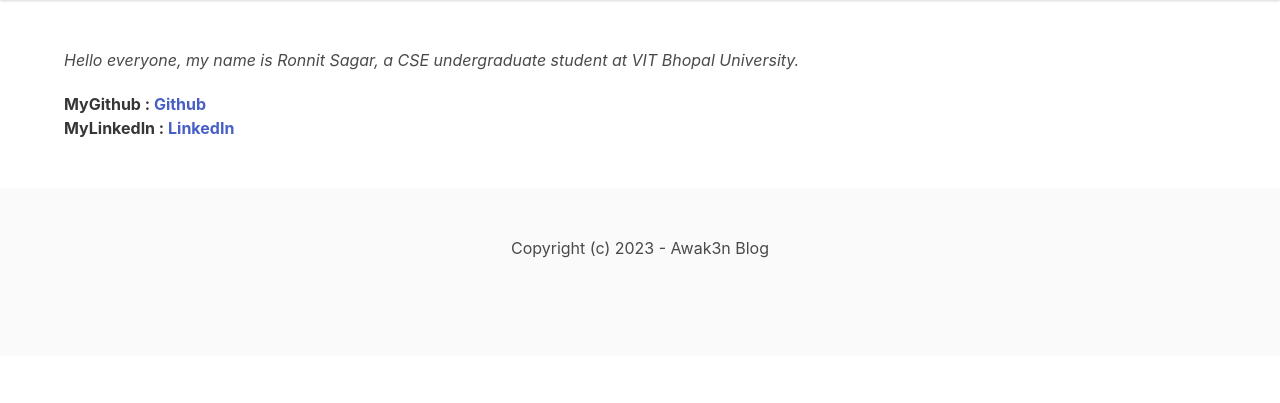
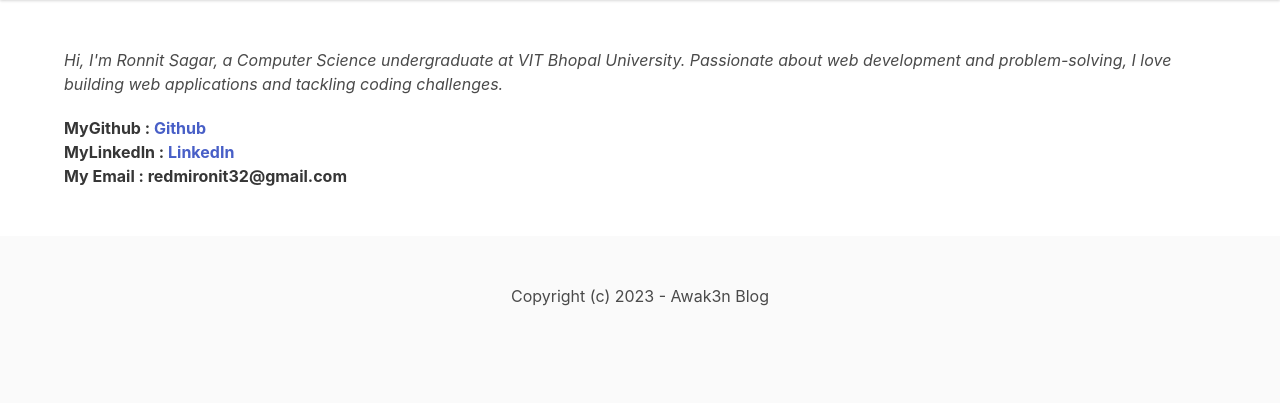
Before and after one commit to Ronnit44/Awak3nBlog, a Django app: page /about/ in a window 1280 px wide. Shown: the part 96-499 px from the top of the page. Run offline with Django 4.2, Linux system fonts and the light colour scheme; parts of the project's set-up code (start-up, migrations or seed data) failed here and were passed over.

Commit message:
Update about.html

```diff
--- a/core/templates/core/about.html
+++ b/core/templates/core/about.html
@@ -1,7 +1,7 @@
 {% extends 'core/Base.html' %}
 {% block title %}About | {% endblock %}
 {% block content %}
-     <em>Hello everyone, my name is Ronnit Sagar, a CSE undergraduate student at VIT Bhopal University.</em>
+     <em>Hi, I'm Ronnit Sagar, a Computer Science undergraduate at VIT Bhopal University. Passionate about web development and problem-solving, I love building web applications and tackling coding challenges.</em>
      <p style="margin-top:20px"><strong> MyGithub :
           <a href="https://github.com/Ronnit44"> Github</a>
      </strong>
@@ -10,4 +10,5 @@
           <a href="https://www.linkedin.com/in/ronnit-s-688941251/"> LinkedIn</a>
      </strong>
      </p>
+     <p><strong> My Email : redmironit32@gmail.com </strong></p>
 {% endblock %}
```
